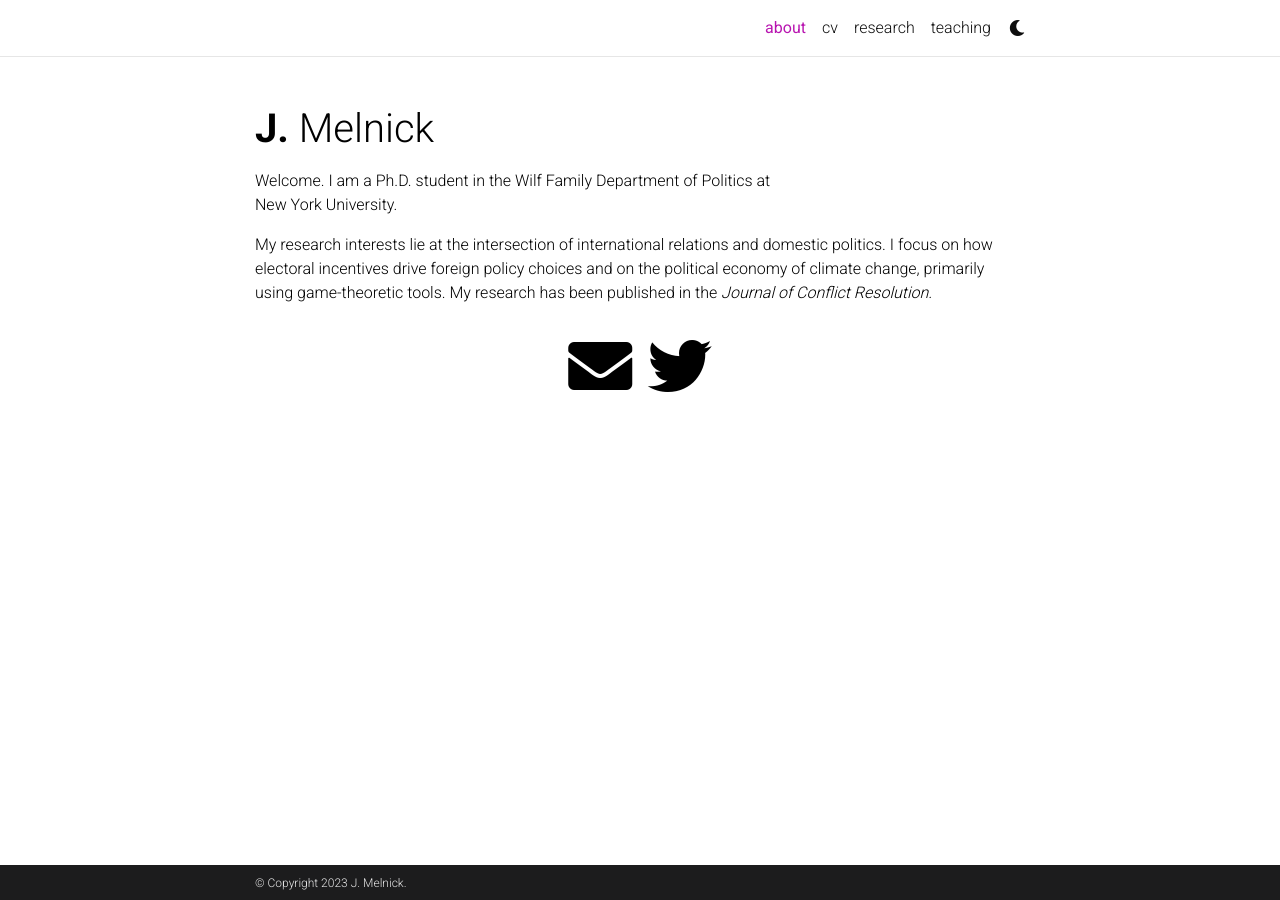
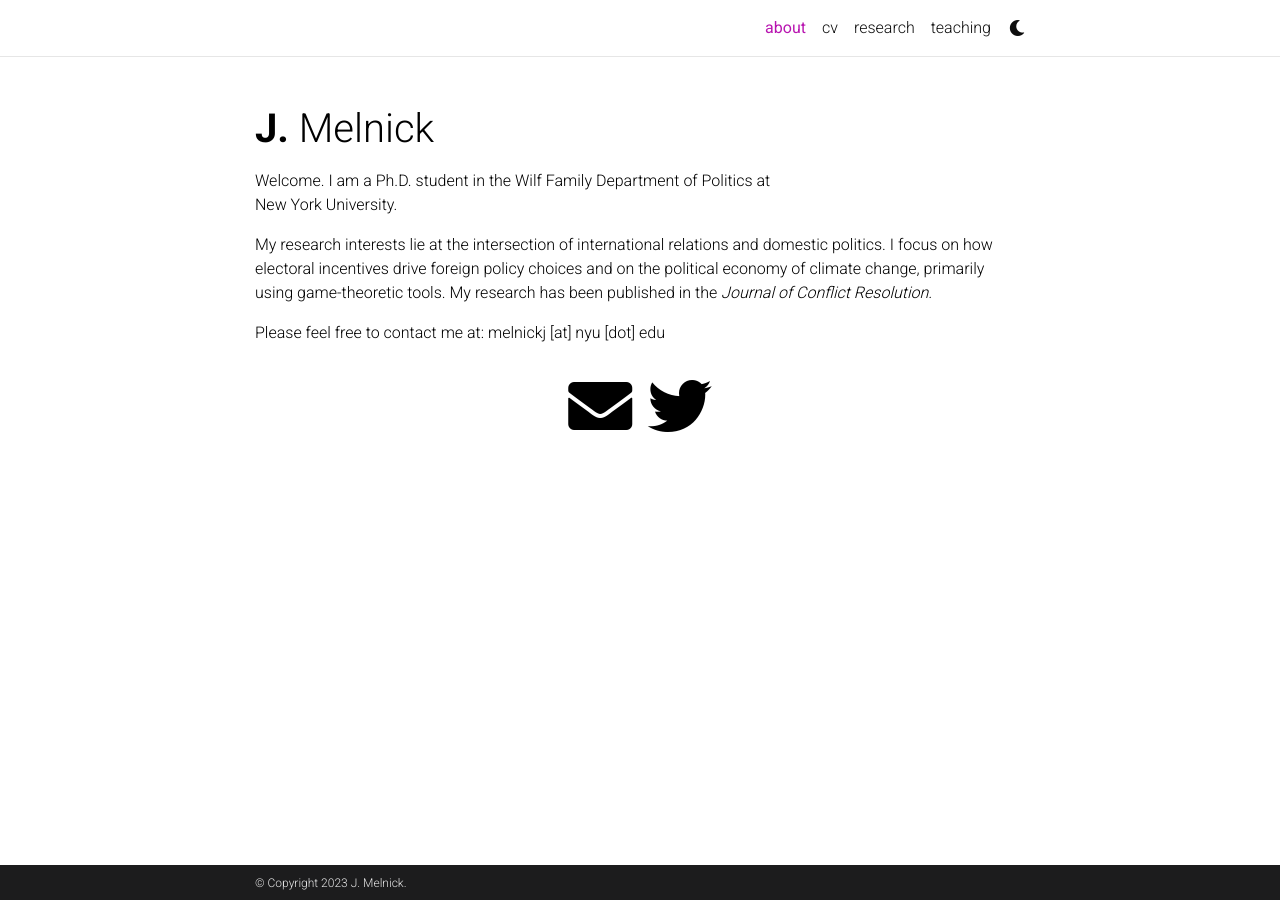
Before and after one commit to justinmelnick/justinmelnick.github.io, a Jekyll site: the page built from _pages/about.md, in a window 1280 px wide. Built offline with Jekyll 4.4.1, drawn with Linux system fonts in a browser that asks for light colours; comment, search, counter and statistics services are not loaded; a style sheet for code colours, icons or effects is not loaded.

Commit message:
Update about.md

```diff
--- a/_pages/about.md
+++ b/_pages/about.md
@@ -21,3 +21,5 @@ social: true  # includes social icons at the bottom of the page
 Welcome. I am a Ph.D. student in the Wilf Family Department of Politics at New York University.
 
 My research interests lie at the intersection of international relations and domestic politics. I focus on how electoral incentives drive foreign policy choices and on the political economy of climate change, primarily using game-theoretic tools. My research has been published in the _Journal of Conflict Resolution._
+
+Please feel free to contact me at: melnickj [at] nyu [dot] edu
```
